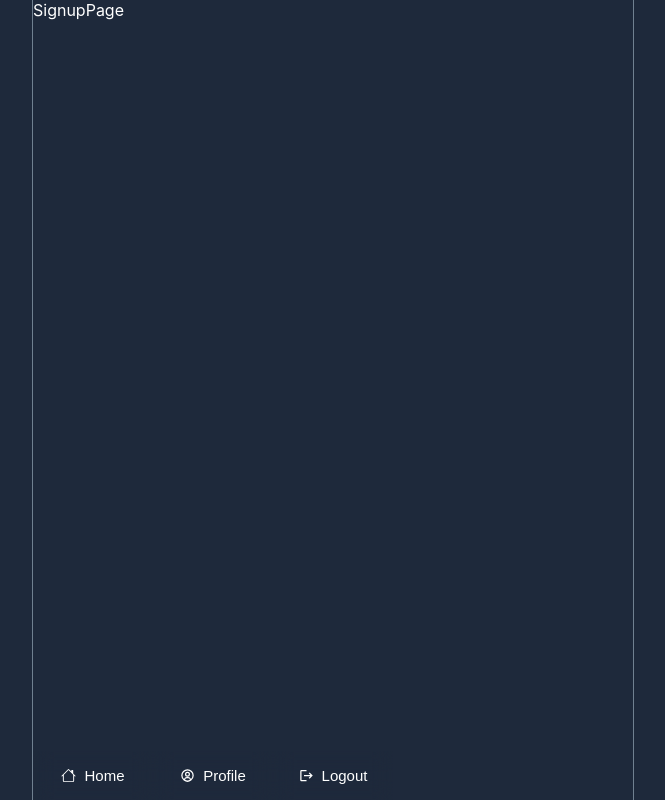
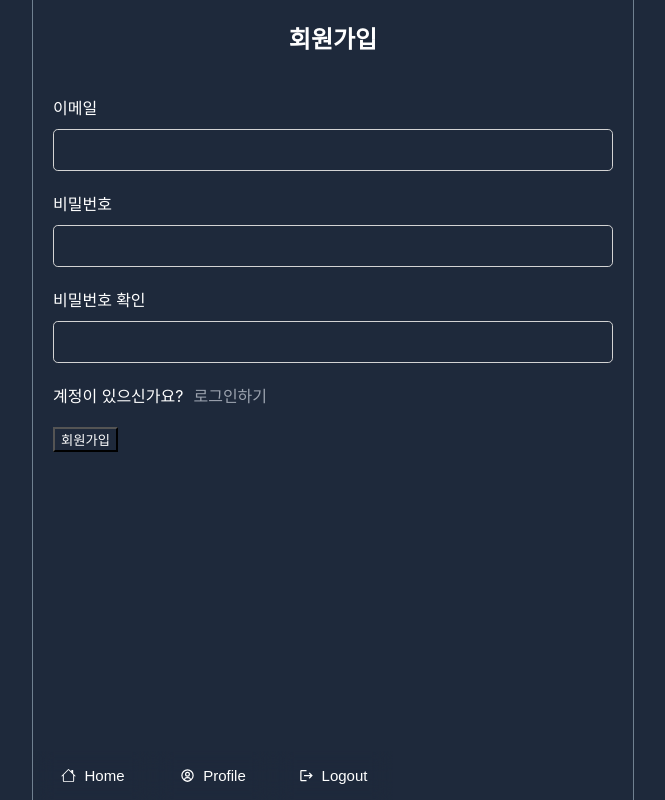
Before and after one commit to yewon97/fc-app-twitter, a React (Create React App) app: page /users/signup in a window 1280 px wide. Shown: the whole page, without its empty margins (307-972 px from the left). Built offline with nearby package versions, Linux system fonts and the light colour scheme; no server answers.

Commit message:
login sign form 컴포넌트생성, toast 라이브러리 추가, 회원가입 컴포넌트 구성중

```diff
--- a/package.json
+++ b/package.json
@@ -16,6 +16,7 @@
     "react-icons": "^5.3.0",
     "react-router-dom": "^6.26.2",
     "react-scripts": "5.0.1",
+    "react-toastify": "^10.0.5",
     "sass": "^1.79.3",
     "typescript": "^4.4.2",
     "web-vitals": "^2.1.0"
--- a/src/App.tsx
+++ b/src/App.tsx
@@ -3,6 +3,8 @@ import Router from "@/components/Router";
 import { getAuth } from "firebase/auth";
 import { app } from "@/firebaseApp";
 import { useState } from "react";
+import { ToastContainer } from "react-toastify";
+import "react-toastify/dist/ReactToastify.css";
 
 export default function App() {
   const auth = getAuth(app);
@@ -12,6 +14,7 @@ export default function App() {
 
   return (
     <Layout>
+      <ToastContainer />
       <Router isAuthenticated={isAuthenticated} />
     </Layout>
   );
--- /dev/null
+++ b/src/components/users/LoginForm.tsx
@@ -0,0 +1,3 @@
+export default function LoginForm() {
+  return <div>LoginForm</div>;
+}
--- /dev/null
+++ b/src/components/users/SignupForm.tsx
@@ -0,0 +1,132 @@
+import { app } from "@/firebaseApp";
+import { createUserWithEmailAndPassword, getAuth } from "firebase/auth";
+import { useState } from "react";
+import { Link, useNavigate } from "react-router-dom";
+import { toast } from "react-toastify";
+
+interface formProps {
+  email: string;
+  password: string;
+  password_confirmation: string;
+}
+
+export default function SignupForm() {
+  const navigate = useNavigate();
+  const [error, setError] = useState<string>("");
+  const [form, setForm] = useState<formProps>({
+    email: "",
+    password: "",
+    password_confirmation: "",
+  });
+
+  const handleChange = (e: React.ChangeEvent<HTMLInputElement>) => {
+    const { name, value } = e.target;
+    if (name === "email") {
+      setForm((prev) => ({ ...prev, email: value }));
+
+      const validRegexEmail =
+        /^[a-zA-Z0-9.!#$%&'*+/=?^_`{|}~-]+@[a-zA-Z0-9-]+(?:\.[a-zA-Z0-9-]+)*$/;
+      if (!validRegexEmail.test(value)) {
+        setError("이메일 형식이 올바르지 않습니다.");
+      } else {
+        setError("");
+      }
+    } else if (name === "password") {
+      setForm((prev) => ({ ...prev, password: value }));
+
+      if (value.length < 8) {
+        setError("비밀번호는 8자 이상이어야 합니다.");
+      } else {
+        setError("");
+      }
+    } else if (name === "password_confirmation") {
+      setForm((prev) => ({ ...prev, password_confirmation: value }));
+
+      if (value.length < 8) {
+        setError("비밀번호는 8자 이상이어야 합니다.");
+      } else if (value !== form.password) {
+        setError("비밀번호가 일치하지 않습니다.");
+      } else {
+        setError("");
+      }
+    }
+  };
+
+  const handleSubmit = async (e: React.FormEvent<HTMLFormElement>) => {
+    e.preventDefault();
+
+    try {
+      const auth = getAuth(app);
+      await createUserWithEmailAndPassword(auth, form.email, form.password);
+      navigate("/");
+      toast.success("회원가입이 성공했습니다.");
+    } catch (error) {
+      console.log(error);
+      toast.error("회원가입이 실패했습니다.");
+    }
+  };
+
+  return (
+    <form onSubmit={handleSubmit} className="form form--lg">
+      <div className="form__title">회원가입</div>
+      <div className="form__block">
+        <label htmlFor="email">이메일</label>
+        <input
+          type="text"
+          name="email"
+          id="email"
+          value={form.email}
+          required
+          onChange={handleChange}
+        />
+      </div>
+      <div className="form__block">
+        <label htmlFor="password">비밀번호</label>
+        <input
+          type="password"
+          name="password"
+          id="password"
+          required
+          value={form.password}
+          onChange={handleChange}
+        />
+      </div>
+      <div className="form__block">
+        <label htmlFor="password_confirmation">비밀번호 확인</label>
+        <input
+          type="password"
+          name="password_confirmation"
+          id="password_confirmation"
+          required
+          value={form.password_confirmation}
+          onChange={handleChange}
+        />
+      </div>
+
+      {/* 만약 에러가 있다면 */}
+      {error && error?.length > 0 && (
+        <div className="form__block">
+          <div className="form__error">
+            <p>{error}</p>
+          </div>
+        </div>
+      )}
+
+      <div className="form__block">
+        계정이 있으신가요?
+        <Link to="/login" className="form__link">
+          로그인하기
+        </Link>
+      </div>
+      <div className="form__block">
+        <button
+          type="submit"
+          className="form__btn-submit"
+          disabled={!!error && error.length > 0}
+        >
+          회원가입
+        </button>
+      </div>
+    </form>
+  );
+}
--- a/src/pages/users/login.tsx
+++ b/src/pages/users/login.tsx
@@ -1,3 +1,5 @@
+import LoginForm from "@/components/users/LoginForm";
+
 export default function LoginPage() {
-  return <div>LoginPage</div>;
+  return <LoginForm />;
 }
--- a/src/pages/users/signup.tsx
+++ b/src/pages/users/signup.tsx
@@ -1,3 +1,5 @@
+import SignupForm from "@/components/users/SignupForm";
+
 export default function SignupPage() {
-  return <div>SignupPage</div>;
+  return <SignupForm />;
 }
```
Also changed, not shown: 1 other file (tests, documents, lock files or other folders).
